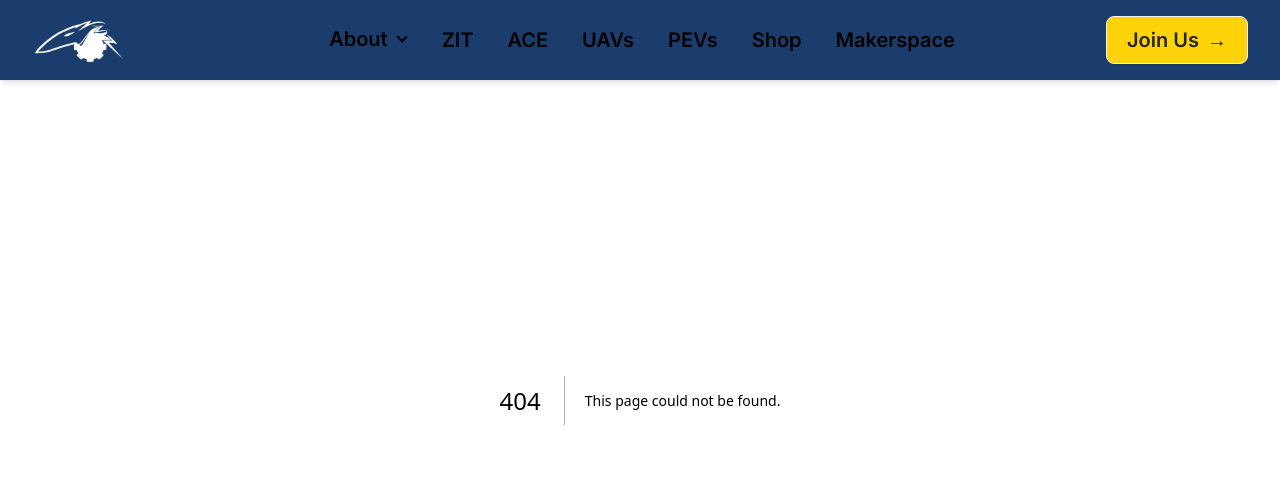
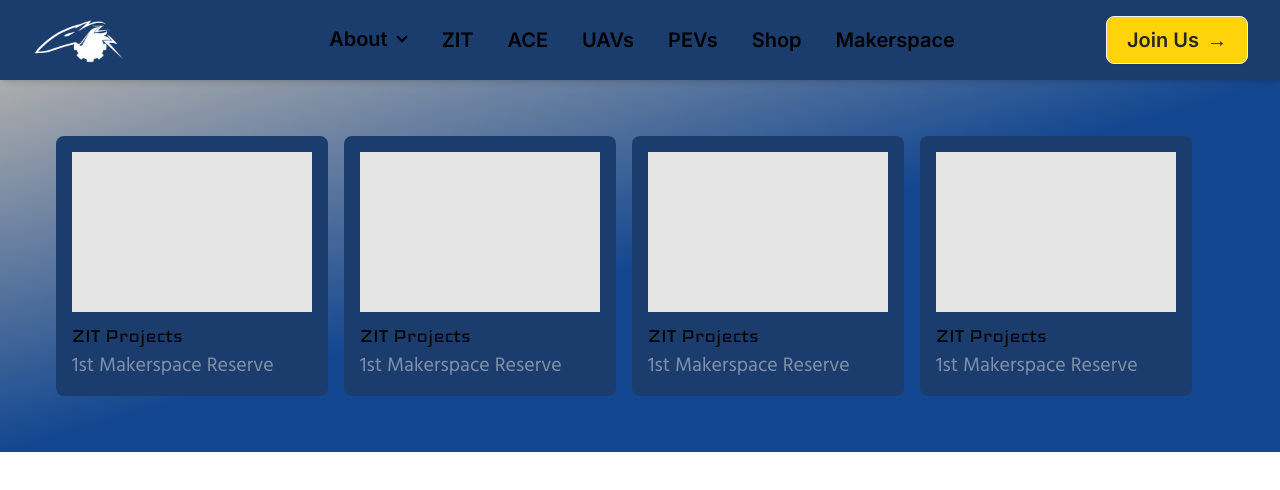
Before and after one commit to Phyopma/zims, a Next.js app: page /shop in a window 1280 px wide. Before the commit this address had no page. Shown: the top 490 px of the page. Built offline with nearby package versions, Linux system fonts and the light colour scheme; what tailwindcss-animated would draw is missing.

Commit message:
shop cards

```diff
--- a/app/components/Navbar.tsx
+++ b/app/components/Navbar.tsx
@@ -44,7 +44,9 @@ export default function Navbar() {
         <a className="btn btn-ghost text-xl">ACE</a>
         <a className="btn btn-ghost text-xl">UAVs</a>
         <a className="btn btn-ghost text-xl">PEVs</a>
-        <a className="btn btn-ghost text-xl">Shop</a>
+        <a href="./shop" className="btn btn-ghost text-xl">
+          Shop
+        </a>
         <a className="btn btn-ghost text-xl">Makerspace</a>
       </div>
       <div className="navbar-end">
--- /dev/null
+++ b/app/shop/components/ShopItem.tsx
@@ -0,0 +1,11 @@
+export default function ShoptItem() {
+  return (
+    <div className="m-2 inline-block rounded-lg bg-blue p-4">
+      <div className=" mb-2 h-40 w-60 bg-neutral-200"></div>
+      <div className="text-start font-display text-2xl">ZIT Projects</div>
+      <div className="font-body text-xl text-neutral-200/50">
+        1st Makerspace Reserve
+      </div>
+    </div>
+  );
+}
--- /dev/null
+++ b/app/shop/page.tsx
@@ -0,0 +1,11 @@
+import ShopItem from "./components/ShopItem";
+export default function Shop() {
+  return (
+    <div className="mt-20  bg-gradient-to-br from-[#AEAEAE] via-[#134790] to-[#134790] p-12">
+      <ShopItem />
+      <ShopItem />
+      <ShopItem />
+      <ShopItem />
+    </div>
+  );
+}
```
